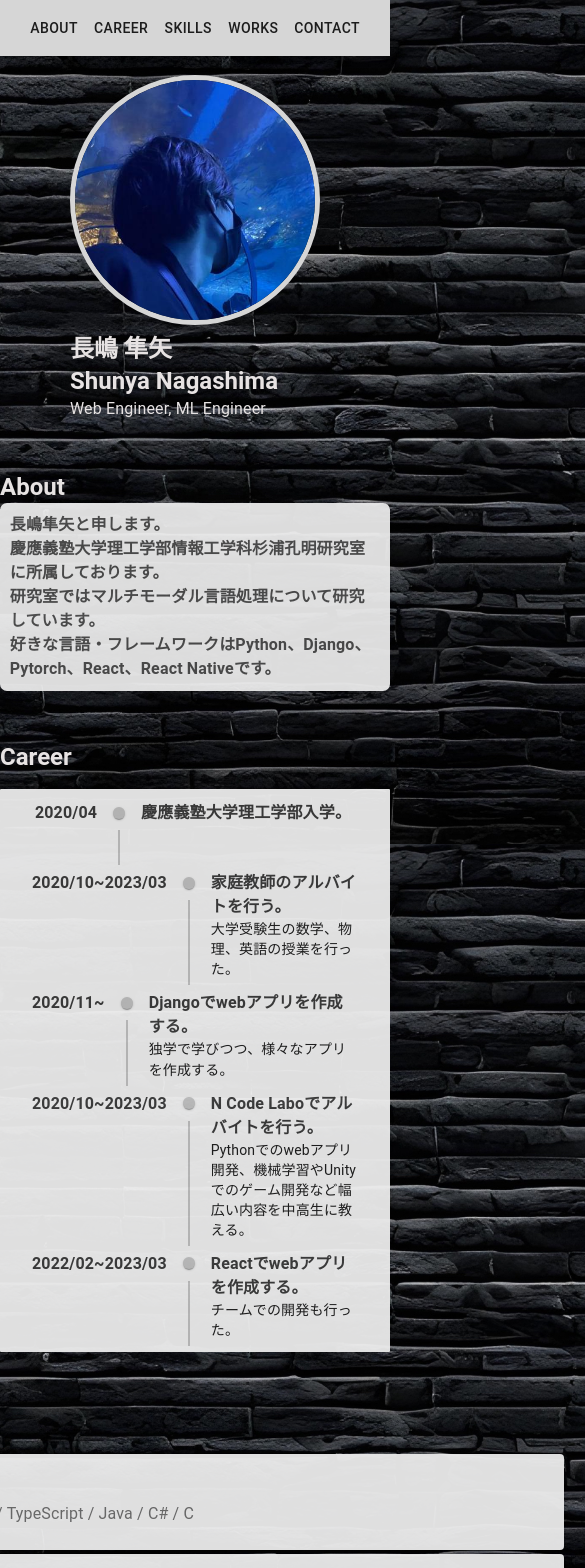
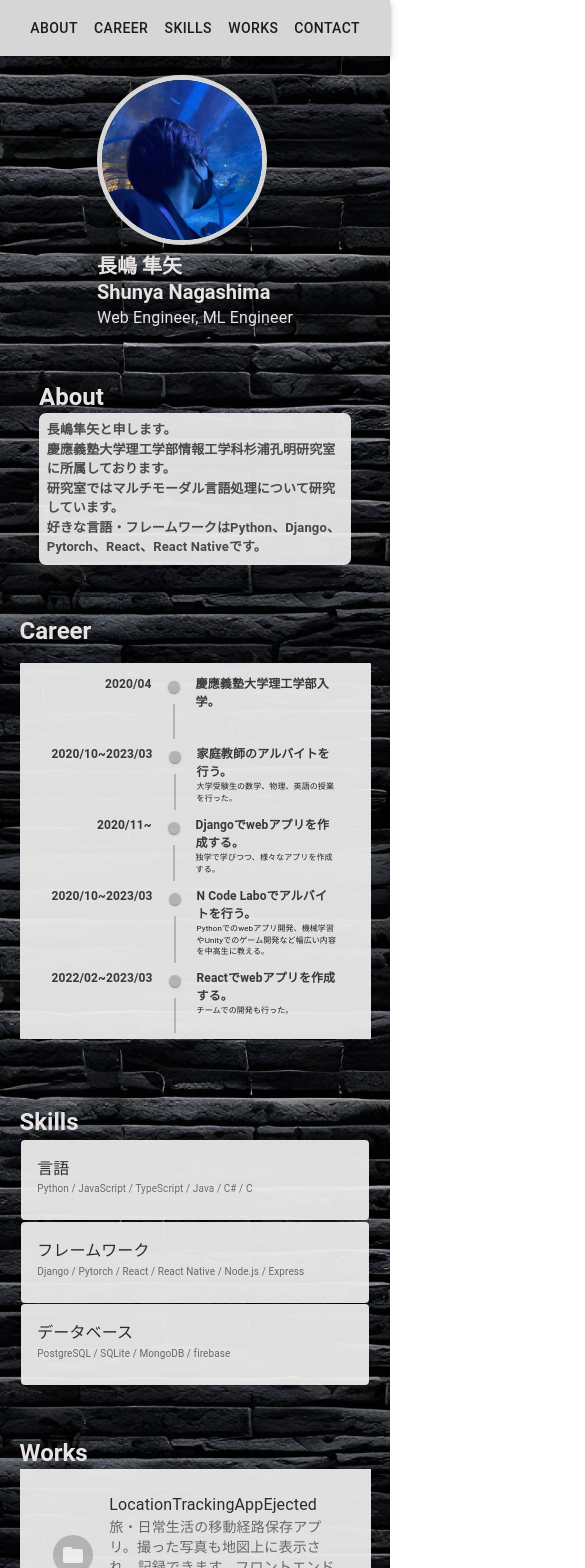
Before and after one commit to sh237/portfolio-website, a React (Create React App) app: page / in a window 390 px wide. Shown: the top 1568 px of the page, 585 px wide, since content can reach past the window. Built offline with nearby package versions, Linux system fonts and the light colour scheme; a web font is replaced by a local one.

Commit message:
adapted to the size of the phone

```diff
--- a/src/components/About.tsx
+++ b/src/components/About.tsx
@@ -18,7 +18,16 @@ const useStyles = makeStyles((theme) => ({
         color: '#4D4D4D',
         fontSize: 16,
         fontWeight: 'bold',
-    }
+        [theme.breakpoints.down('sm')]: {
+            fontSize: 13,
+          },
+    },
+    rootBox: {
+        width: "55%",
+        [theme.breakpoints.down('sm')]: {
+            width: "80%",
+          },
+    },
   }));
 
 const About: React.FC = () => {
@@ -26,7 +35,7 @@ const About: React.FC = () => {
 
     return (
         <>
-        <Box p={2}>
+        <Box p={2} className={classes.rootBox}>
             <Box display='flex' justifyContent='center' p={1}>
                 <Typography variant='h5' className={classes.title} >
                     About
--- a/src/components/Avatar.tsx
+++ b/src/components/Avatar.tsx
@@ -14,11 +14,18 @@ const useStyles = makeStyles((theme) => ({
     width: theme.spacing(30),
     height: theme.spacing(30),
     border: 'solid 5px #D6D6D6',
+    [theme.breakpoints.down('sm')]: {
+      width: theme.spacing(20),
+      height: theme.spacing(20),
+    },
   },
   name: {
     paddingTop: theme.spacing(4),
     shadow: '0 0 10px #000',
     fontWeight: 'bold',
+    [theme.breakpoints.down('sm')]: {
+      fontSize: 20,
+    },
   }
 }));
 
--- a/src/components/Career.tsx
+++ b/src/components/Career.tsx
@@ -25,6 +25,15 @@ const useStyles = makeStyles((theme) => ({
         fontSize: 16,
         fontWeight: 'bold',
         color: '#3B3B3B',
+        [theme.breakpoints.down('sm')]: {
+            fontSize: 12,
+          },
+    },
+    textSecondary:  {
+        fontSize: 14,
+        [theme.breakpoints.down('sm')]: {
+            fontSize: 8,
+          },
     },
     root: {
         display: 'flex',
@@ -33,7 +42,10 @@ const useStyles = makeStyles((theme) => ({
         opacity: 0.94,
     },
     rootBox: {
-        width: 650,
+        width: "58%",
+        [theme.breakpoints.down('sm')]: {
+            width: "90%",
+          },
     },
   }));
 
@@ -51,7 +63,7 @@ const useStyles = makeStyles((theme) => ({
             <Timeline
                 sx={{
                     [`& .${timelineOppositeContentClasses.root}`]: {
-                    flex: 0.3,
+                    flex: 0.7,
                     },
                 }}
                 className={classes.root}
@@ -86,7 +98,7 @@ const useStyles = makeStyles((theme) => ({
                         <Typography className={classes.text}>
                             家庭教師のアルバイトを行う。
                         </Typography>
-                        <Typography variant='body2' color='textPrimary'>
+                        <Typography variant='body2' color='textPrimary' className={classes.textSecondary}>
                             大学受験生の数学、物理、英語の授業を行った。
                         </Typography>
                     </TimelineContent>
@@ -105,7 +117,7 @@ const useStyles = makeStyles((theme) => ({
                         <Typography className={classes.text}>
                             Djangoでwebアプリを作成する。<br/>
                         </Typography>
-                        <Typography variant='body2' color='textPrimary'>
+                        <Typography variant='body2' color='textPrimary'className={classes.textSecondary}>
                             独学で学びつつ、様々なアプリを作成する。
                         </Typography>
                     </TimelineContent>
@@ -124,7 +136,7 @@ const useStyles = makeStyles((theme) => ({
                         <Typography className={classes.text}>
                             N Code Laboでアルバイトを行う。
                         </Typography>
-                        <Typography variant='body2' color='textPrimary'>
+                        <Typography variant='body2' color='textPrimary'className={classes.textSecondary}>
                             Pythonでのwebアプリ開発、機械学習やUnityでのゲーム開発など幅広い内容を中高生に教える。
                         </Typography>
                     </TimelineContent>
@@ -143,7 +155,7 @@ const useStyles = makeStyles((theme) => ({
                         <Typography className={classes.text}>
                             Reactでwebアプリを作成する。
                         </Typography>
-                        <Typography variant='body2' color='textPrimary'>
+                        <Typography variant='body2' color='textPrimary'className={classes.textSecondary}>
                             チームでの開発も行った。
                         </Typography>
                     </TimelineContent>
--- a/src/components/Skills.tsx
+++ b/src/components/Skills.tsx
@@ -5,10 +5,10 @@ import Card from '@material-ui/core/Card'
 import CardContent from '@material-ui/core/CardContent'
 import Typography from '@material-ui/core/Typography'
 
-const useStyles = makeStyles({
+const useStyles = makeStyles((theme) => ({
   root: {
-    width: 730,
-    maxWidth: '100%',
+    // width: 730,
+    // maxWidth: '100%',
     margin: '0.5%',
     backgroundColor: '#EDEDED',
     opacity: 0.94,
@@ -17,29 +17,47 @@ const useStyles = makeStyles({
     fontWeight: 'bold',
   },
   text: {
-    fontSize: 14,
+    fontSize: 20,
     color: '#2E2E2E',
+    [theme.breakpoints.down('sm')]: {
+        fontSize: 16,
+        color: '#2E2E2E',
+      },
+  },
+  textSecondary:  {
+    fontSize: 12,
+    [theme.breakpoints.down('sm')]: {
+        fontSize: 10,
+        },
+    },
+  container: {
+    justifyContent: 'center',
+    width: "60%",
+    [theme.breakpoints.down('sm')]: {
+        justifyContent: 'center',
+        width: "90%",
+      },
   }
-});
+}));
 
 const Skills: React.FC = () => {
   const classes = useStyles();
 
   return (
     <>
-      <Box p={2} >
+      <Box p={2} className={classes.container}>
         <Box display='flex' justifyContent='center' p={1} >
           <Typography variant='h5' className={classes.title} >
             Skills
           </Typography>
         </Box>
-        <Box display='flex' justifyContent='center' p={1} >
+            <Box display='flex' justifyContent='center' p={1}>
                 <Card className={classes.root}>
                     <CardContent>
-              <Typography variant="h6">
+                    <Typography variant="h6" className={classes.text}>
                         言語
                     </Typography>
-              <Typography color="textSecondary">
+                    <Typography color="textSecondary" className={classes.textSecondary}>
                         Python / JavaScript / TypeScript / Java / C# / C
                     </Typography>
                     </CardContent>
@@ -48,10 +66,10 @@ const Skills: React.FC = () => {
             <Box display='flex' justifyContent='center' p={1} >
                 <Card className={classes.root}>
                     <CardContent>
-              <Typography variant="h6">
+                    <Typography variant="h6" className={classes.text}>
                         フレームワーク
                     </Typography>
-              <Typography color="textSecondary">
+                    <Typography color="textSecondary" className={classes.textSecondary}>
                         Django / Pytorch / React / React Native / Node.js / Express
                     </Typography>
                     </CardContent>
@@ -60,10 +78,10 @@ const Skills: React.FC = () => {
             <Box display='flex' justifyContent='center' p={1} >
                 <Card className={classes.root}>
                     <CardContent>
-              <Typography variant="h6">
+                    <Typography variant="h6" className={classes.text}>
                         データベース
                     </Typography>
-              <Typography color="textSecondary">
+                    <Typography color="textSecondary" className={classes.textSecondary}>
                         PostgreSQL / SQLite / MongoDB / firebase
                     </Typography>
                     </CardContent>
--- a/src/components/Works.tsx
+++ b/src/components/Works.tsx
@@ -12,8 +12,7 @@ import FolderIcon from '@material-ui/icons/Folder'
 
 const useStyles = makeStyles((theme) => ({
   root: {
-    width: 770,
-    maxWidth: '100%',
+    // width: 770,
     backgroundColor: '#EDEDED',
     padding: '0.5%',
     color: '#2E2E2E',
@@ -21,7 +20,14 @@ const useStyles = makeStyles((theme) => ({
   },
   title: {
     fontWeight: 'bold',
-  }
+  },
+  container: {
+    justifyContent: 'center',
+    width: "70%",
+    [theme.breakpoints.down('sm')]: {
+        width: "90%",
+      },
+  },
 }));
 
 function ListItemLink(props: ListItemProps<'a', { button?: true }>) {
@@ -33,13 +39,13 @@ const Works: React.FC = () => {
 
   return (
     <>
-      <Box p={2}>
-        <Box display='flex' justifyContent='center' p={1} >
+      <Box p={2} className={ classes.container } >
+        <Box p={1} >
           <Typography variant='h5' className={ classes.title } >
             Works
           </Typography>
         </Box>
-        <Box display='flex' justifyContent='center' p={1} >
+        <Box p={1} >
           <List className={classes.root}>
             <ListItem>
               <ListItemLink href='https://github.com/sh237/LocationTrackingAppEjected'>
```
Also changed, not shown: package.json (+6 -1 lines), 1 other file (tests, documents, lock files or other folders). Lines whose indentation alone changed are shown as unchanged.
